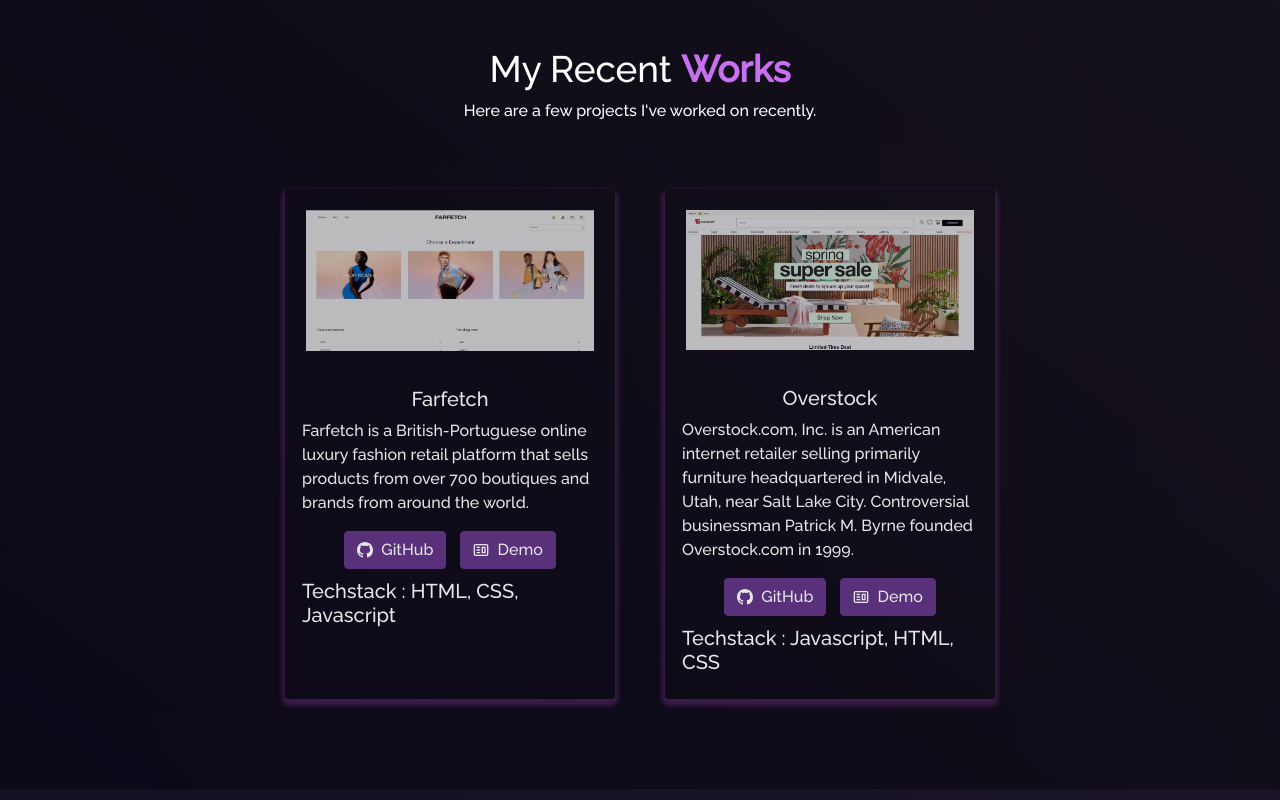
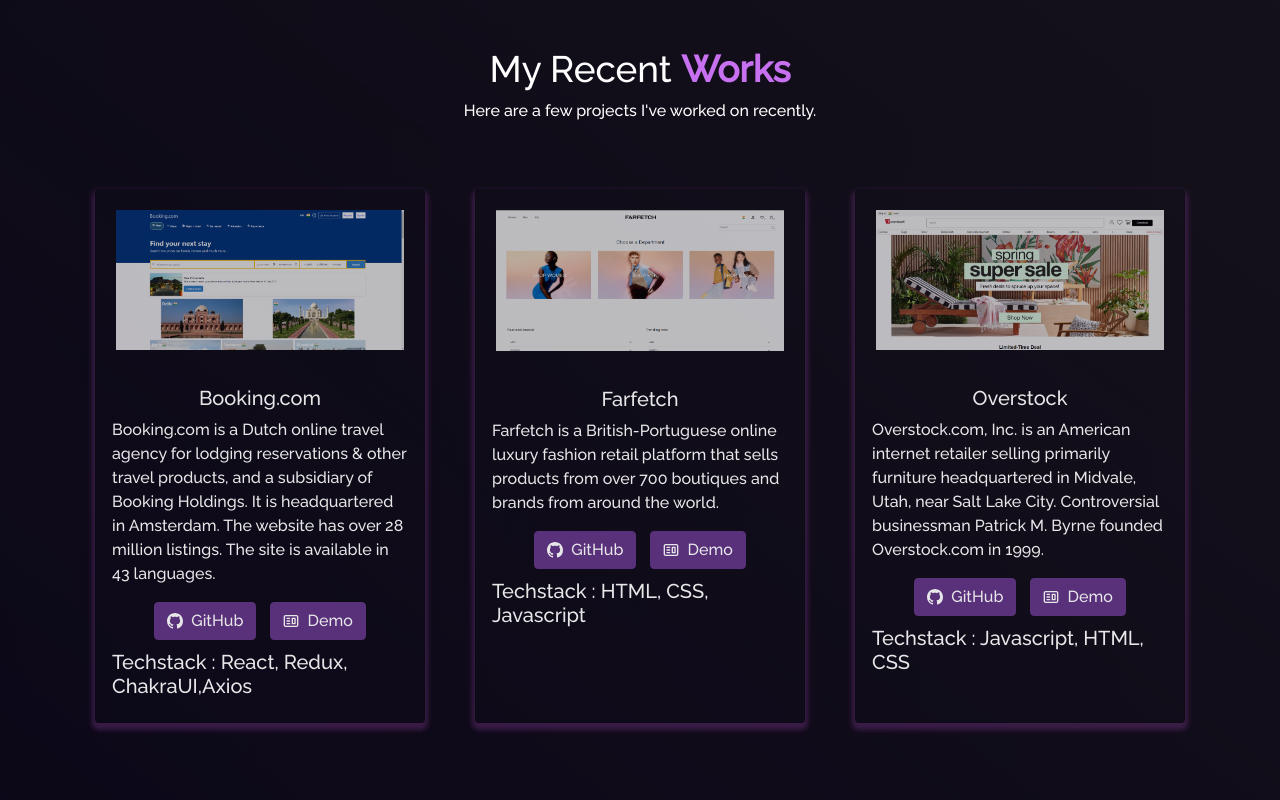
Before and after one commit to Vishall001/vishal-mandloi, a React (Create React App) app: page / in a window 1280 px wide. Shown: the part 2440-3240 px from the top of the page. Built offline with nearby package versions, Linux system fonts and the light colour scheme.

Commit message:
some updates in portfolio

```diff
--- a/src/components/Projects/Projects.js
+++ b/src/components/Projects/Projects.js
@@ -4,7 +4,7 @@
 import Particle from "../Particle";
 import chatify from "../../Assets/Projects/farfetch.png";
 import bitsOfCode from "../../Assets/Projects/overstock.png";
-
+import booking from "../../Assets/Projects/booking.png";
 function Projects() {
   return (
     <Container fluid className="project-section" id="project">
@@ -17,6 +17,17 @@
           Here are a few projects I've worked on recently.
         </p>
         <Row style={{ justifyContent: "center", paddingBottom: "10px" }}>
+        <Col md={4} className="project-card">
+            <ProjectCard
+              imgPath={booking}
+              isBlog={false}
+              title="Booking.com"
+              description="Booking.com is a Dutch online travel agency for lodging reservations & other travel products, and a subsidiary of Booking Holdings. It is headquartered in Amsterdam. The website has over 28 million listings. The site is available in 43 languages."
+              ghLink="https://github.com/Vishall001/booking"
+              demoLink="https://clever-churros-0ca8ea.netlify.app/"
+              tech="React, Redux, ChakraUI,Axios"
+            />
+          </Col>
           <Col md={4} className="project-card">
             <ProjectCard
               imgPath={chatify}
@@ -40,6 +51,7 @@
               tech="Javascript, HTML, CSS"
             />
           </Col>
+
         </Row>
       </Container>
     </Container>
```
Also changed, not shown: src/Assets/Projects/booking.png (added).
